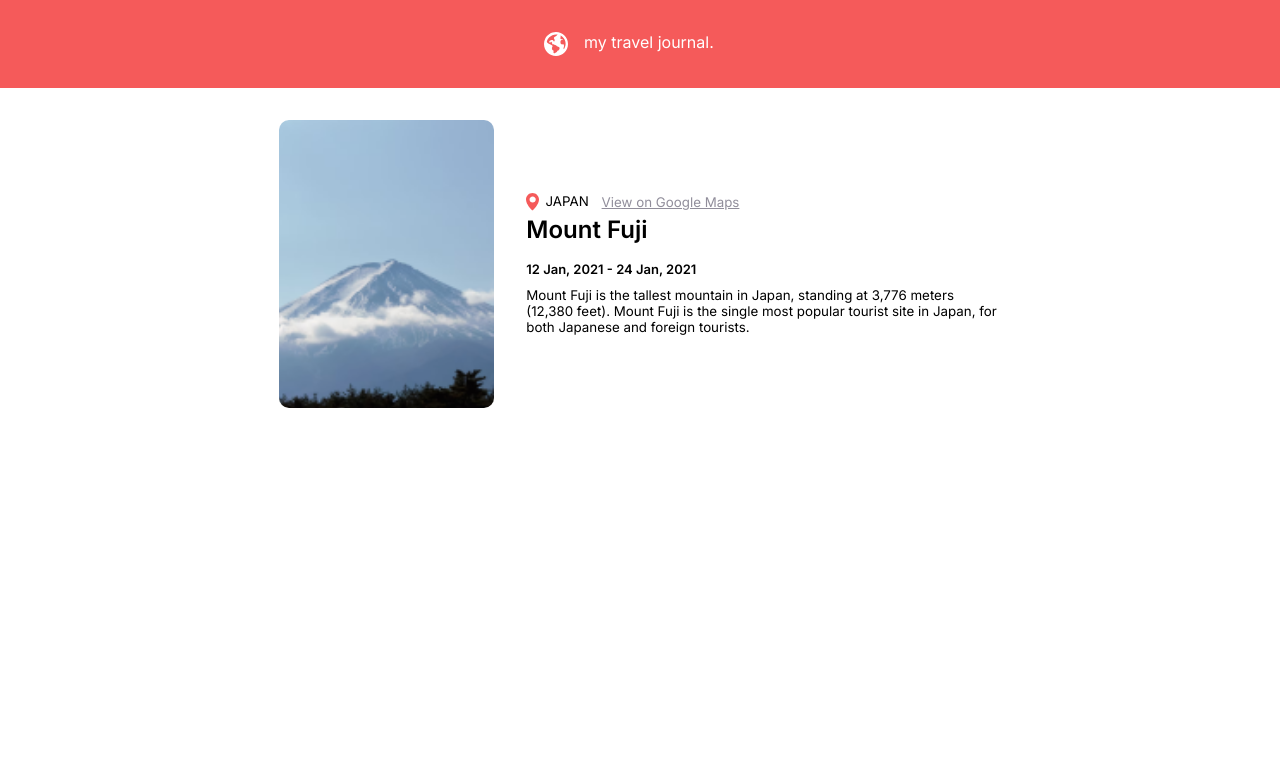
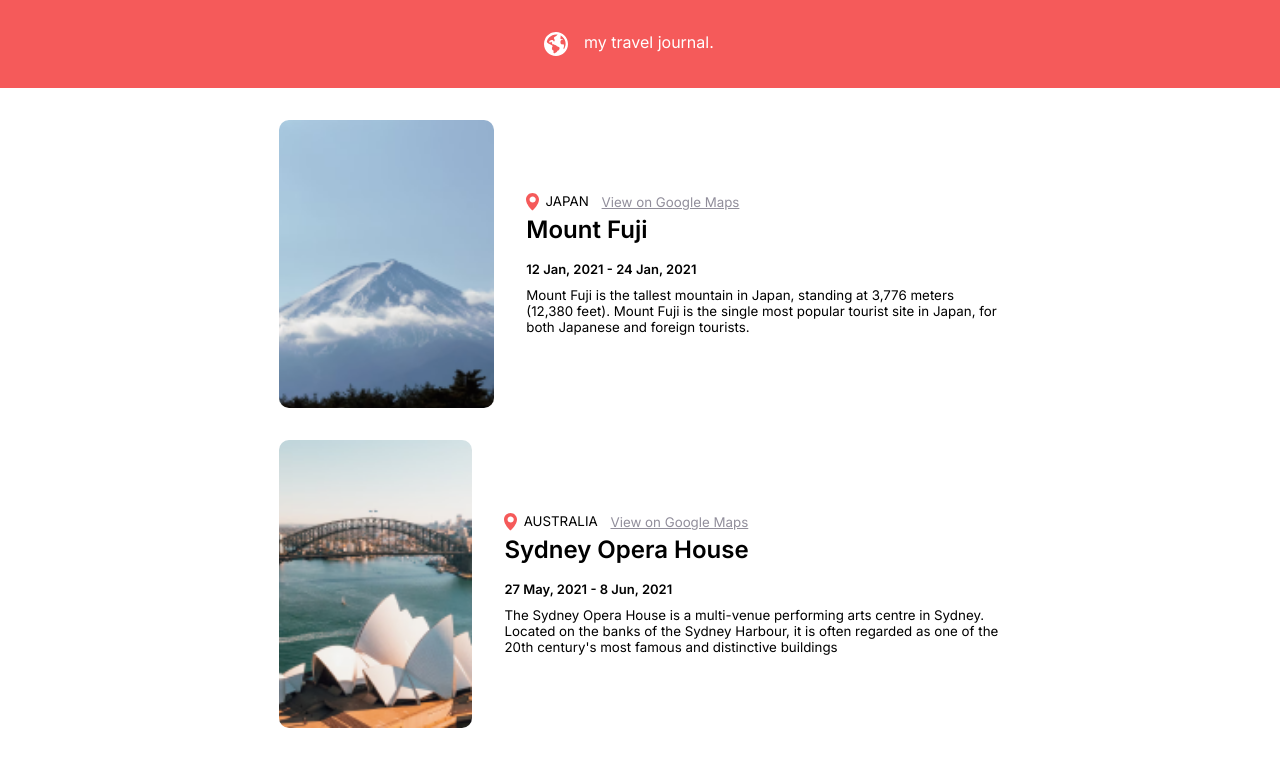
Before and after one commit to JacobJax/travel-journal, a React (Vite) app: page / in a window 1280 px wide. Shown: the top 758 px of the page. Built offline with nearby package versions, Linux system fonts and the light colour scheme.

Commit message:
render cards dynamicaly

```diff
--- a/src/components/Card.jsx
+++ b/src/components/Card.jsx
@@ -1,25 +1,25 @@
 import './Card.css'
 import tempImg from '../assets/mtfuji.png'
-import tempPin from '../assets/pin.svg'
+import pin from '../assets/pin.svg'
 
-function Card() {
+function Card(props) {
    return (
       <div className="card">
          <div className="card--thumbnail">
-            <img src={ tempImg } alt="illustration" />
+            <img src={ props.item.imageurl } alt={ props.item.title } />
          </div>
          <div className="card--details">
             <div className="card--details-header">
                <div className="card--details-location">
-                  <img src={ tempPin } alt="location pin" />
-                  <p className="location">JAPAN</p>
+                  <img src={ pin } alt="location pin" />
+                  <p className="location">{ props.item.location }</p>
                </div>
-               <a href="#" className="card--link">View on Google Maps</a>
+               <a href={props.item.googlemapslink} className="card--link">View on Google Maps</a>
             </div>
             <div className="card--details-body">
-               <h1 className="card--title">Mount Fuji</h1>
-               <p className="travel--date">12 Jan, 2021 - 24 Jan, 2021</p>
-               <p className="travel--description">Mount Fuji is the tallest mountain in Japan, standing at 3,776 meters (12,380 feet). Mount Fuji is the single most popular tourist site in Japan, for both Japanese and foreign tourists.</p>
+               <h1 className="card--title">{ props.item.title }</h1>
+               <p className="travel--date">{ props.item.start_date } - { props.item.end_date }</p>
+               <p className="travel--description">{ props.item.description }</p>
             </div>
          </div>
       </div>
--- a/src/components/Tours.jsx
+++ b/src/components/Tours.jsx
@@ -1,10 +1,21 @@
 import Card from "./Card"
 import './Tours.css'
+import destinations from './destinations'
 
 function Tours() {
+
+   const dest = destinations.map( item => {
+      return (
+         <Card
+            key = { item.id }
+            item = { item }
+         />
+      )
+   })
+
    return (
       <section id="tours" className="span--max">
-         <Card />
+         { dest }
       </section>
    )
 }
--- a/src/components/destinations.js
+++ b/src/components/destinations.js
@@ -8,7 +8,7 @@ export default [
       title: "Mount Fuji",
       description: "Mount Fuji is the tallest mountain in Japan, standing at 3,776 meters (12,380 feet). Mount Fuji is the single most popular tourist site in Japan, for both Japanese and foreign tourists.",
       location: "JAPAN",
-      googlemapslink: "",
+      googlemapslink: "#",
       start_date: "12 Jan, 2021",
       end_date: "24 Jan, 2021",
       imageurl: mtfuji
@@ -18,7 +18,7 @@ export default [
       title: "Sydney Opera House",
       description: "The Sydney Opera House is a multi-venue performing arts centre in Sydney. Located on the banks of the Sydney Harbour, it is often regarded as one of the 20th century's most famous and distinctive buildings",
       location: "AUSTRALIA",
-      googlemapslink: "",
+      googlemapslink: "#",
       start_date: "27 May, 2021",
       end_date: "8 Jun, 2021",
       imageurl: sydney
@@ -28,7 +28,7 @@ export default [
       title: "Geirangerfjord",
       description: "The Geiranger Fjord is a fjord in the Sunnmøre region of Møre og Romsdal county, Norway. It is located entirely in the Stranda Municipality.",
       location: "NORWAY",
-      googlemapslink: "",
+      googlemapslink: "#",
       start_date: "01 Oct, 2021",
       end_date: "18 Nov, 2021",
       imageurl: geirange
```
